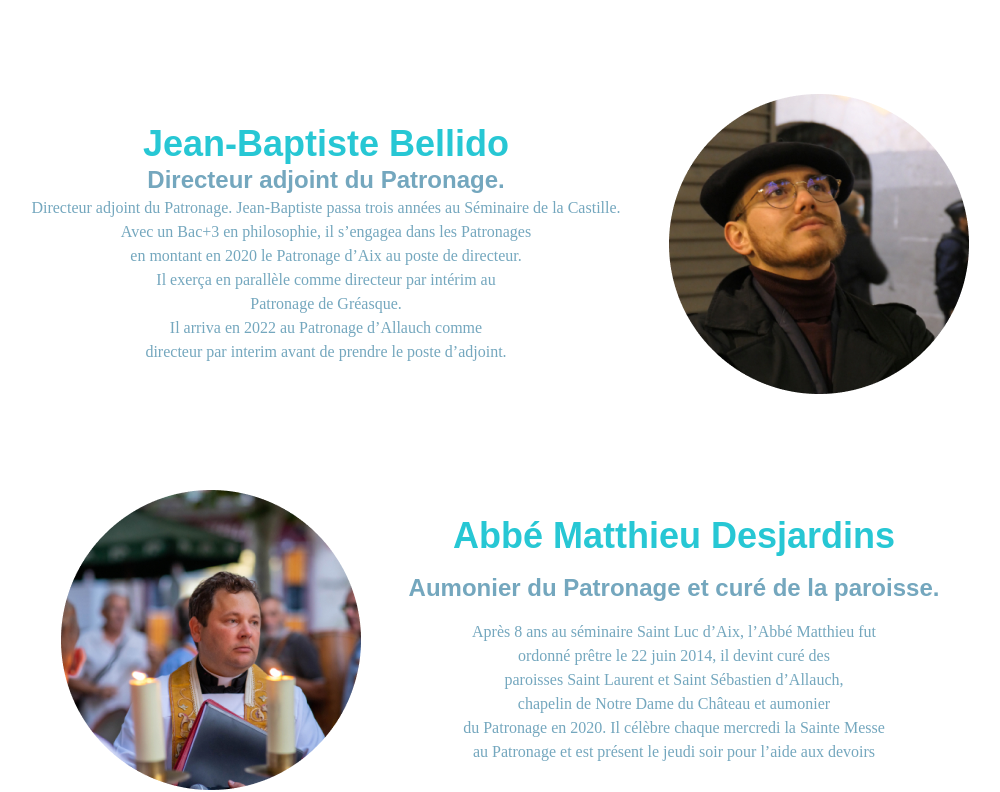
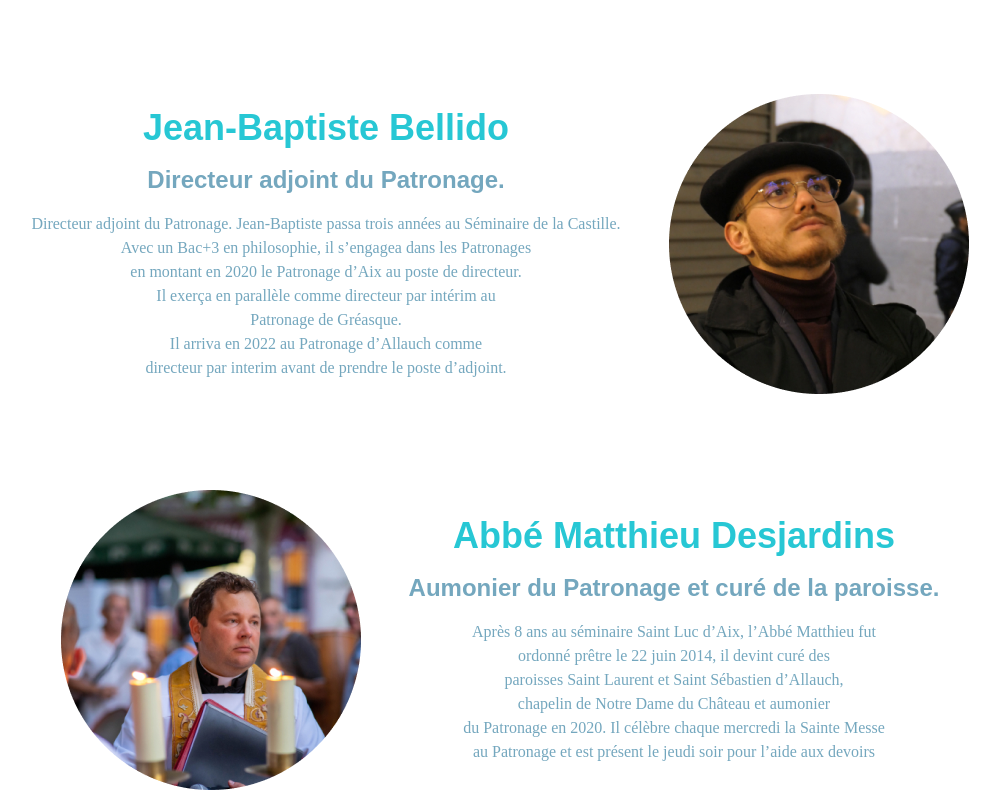
Before and after one commit to Romspopopoms/PatronageAllauch, a React (Create React App) app: page /Quisommesnous in a window 1280 px wide. Shown: the part 1036-1828 px from the top of the page, without its empty margins (140-1140 px from the left). Built offline with nearby package versions, Linux system fonts and the light colour scheme.

Commit message:
Description concise des changements apportés

```diff
--- a/src/components/Quisommesnous2.jsx
+++ b/src/components/Quisommesnous2.jsx
@@ -28,7 +28,7 @@ const Quisommesnous2 = () => {
             </div>
 
             <div className="flex flex-row gap-x-12 mt-8 xl:mt-0">
-                <div className="flex flex-col gap-y-4 xl:gap-y-0 justify-center items-center">
+                <div className="flex flex-col gap-y-4  justify-center items-center">
                 <img src={Jb} alt="Jb" className="xl:w-auto xl:h-auto h-48 w-48 object-cover xl:hidden" />
                 <div className="text-4xl font-extrabold font-kalam text-accent text-center">Jean-Baptiste Bellido</div>
                 <div className="text-2xl font-semibold font-kalam text-[#74A7BE] text-center">Directeur adjoint du Patronage.</div>
@@ -45,7 +45,7 @@ const Quisommesnous2 = () => {
 
             </div>
 
-            <div className="flex  flex-col xl:flex-row gap-x-12 gap-y-4 xl:gap-y-0 justify-center items-center mt-8 xl:mt-0 ">
+            <div className="flex  flex-col xl:flex-row gap-x-12 gap-y-4 justify-center items-center mt-8 xl:mt-0 ">
                 <img src={Père} alt="PèreMatthieu" className="xl:w-auto xl:h-auto h-48 w-48 object-cover" />
                 <div className="flex flex-col gap-y-4">
                 <div className="text-4xl font-extrabold font-kalam text-accent text-center">Abbé Matthieu Desjardins</div>
@@ -61,7 +61,7 @@ const Quisommesnous2 = () => {
 
             <div className="text-3xl xl:text-5xl font-bold font-kalam text-secondary text-center mt-8 xl:mt-0">Nos bénévoles et animateurs ponctuels</div>
 
-            <div className="flex flex-col xl:flex-row gap-x-12 gap-y-4 xl:gap-y-0 justify-center items-center ">
+            <div className="flex flex-col xl:flex-row gap-x-12 gap-y-4  justify-center items-center ">
                 <img src={Bénévoles} alt="NosBénévoles" className="xl:w-auto xl:h-auto h-48 w-48 object-cover" />
                 <div className="flex flex-col gap-y-4">
                 <div className="text-4xl font-extrabold font-kalam text-accent text-center">Nos bénévoles</div>
@@ -76,7 +76,7 @@ const Quisommesnous2 = () => {
                 </div>
             </div>
 
-            <div className="flex flex-col xl:flex-row gap-x-12 gap-y-4 xl:gap-y-0 justify-center items-center mt-8 xl:mt-0">
+            <div className="flex flex-col xl:flex-row gap-x-12 gap-y-4  justify-center items-center mt-8 xl:mt-0">
                 <div className="flex flex-col gap-y-4 justify-center items-center">
                 <img src={Autres} alt="AnimateursPonctuels" className="xl:w-auto xl:h-auto h-48 w-48 object-cover xl:hidden" />
                 <div className="text-4xl font-extrabold font-kalam text-accent text-center">Les animateurs ponctuels</div>
```
